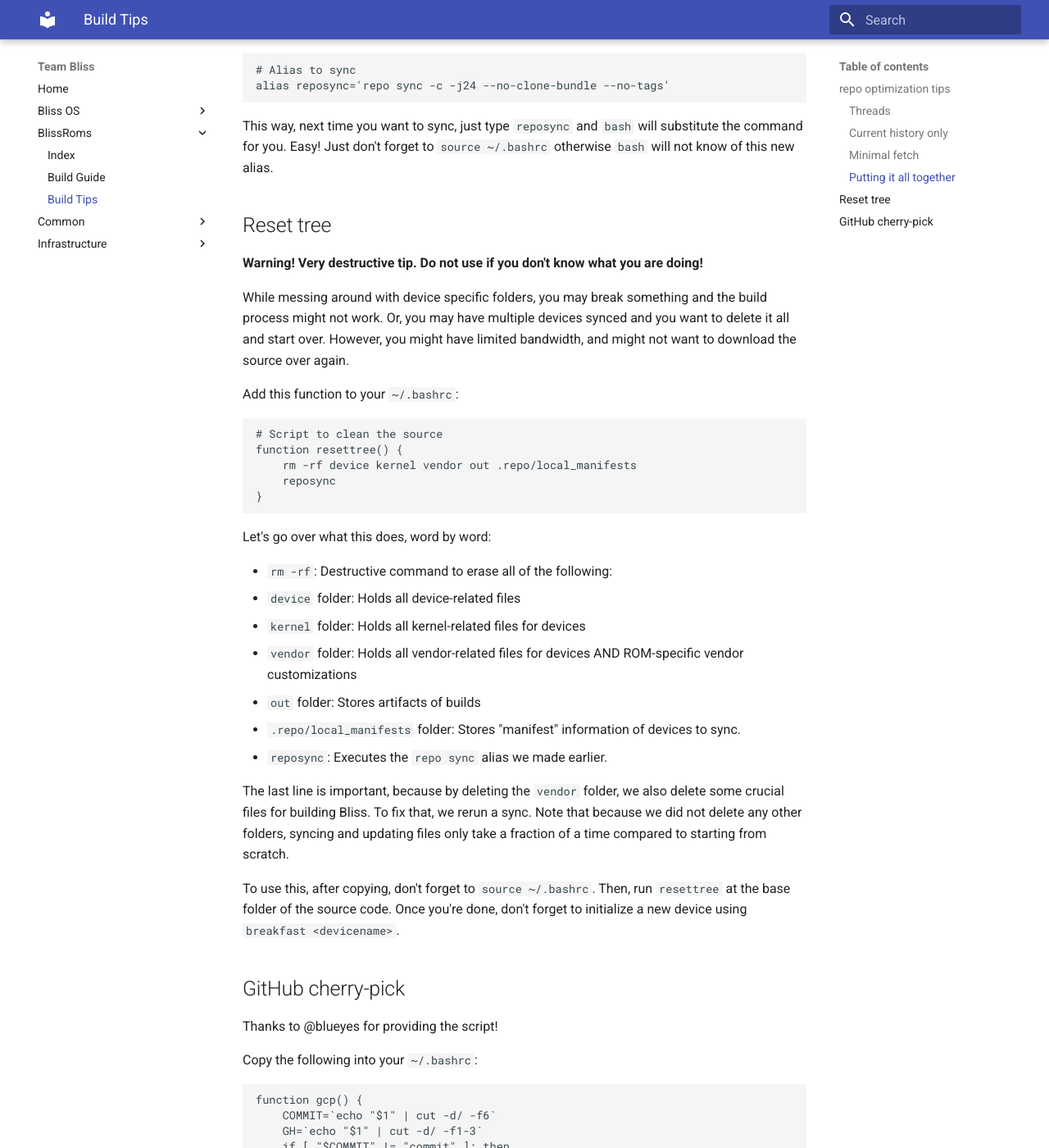
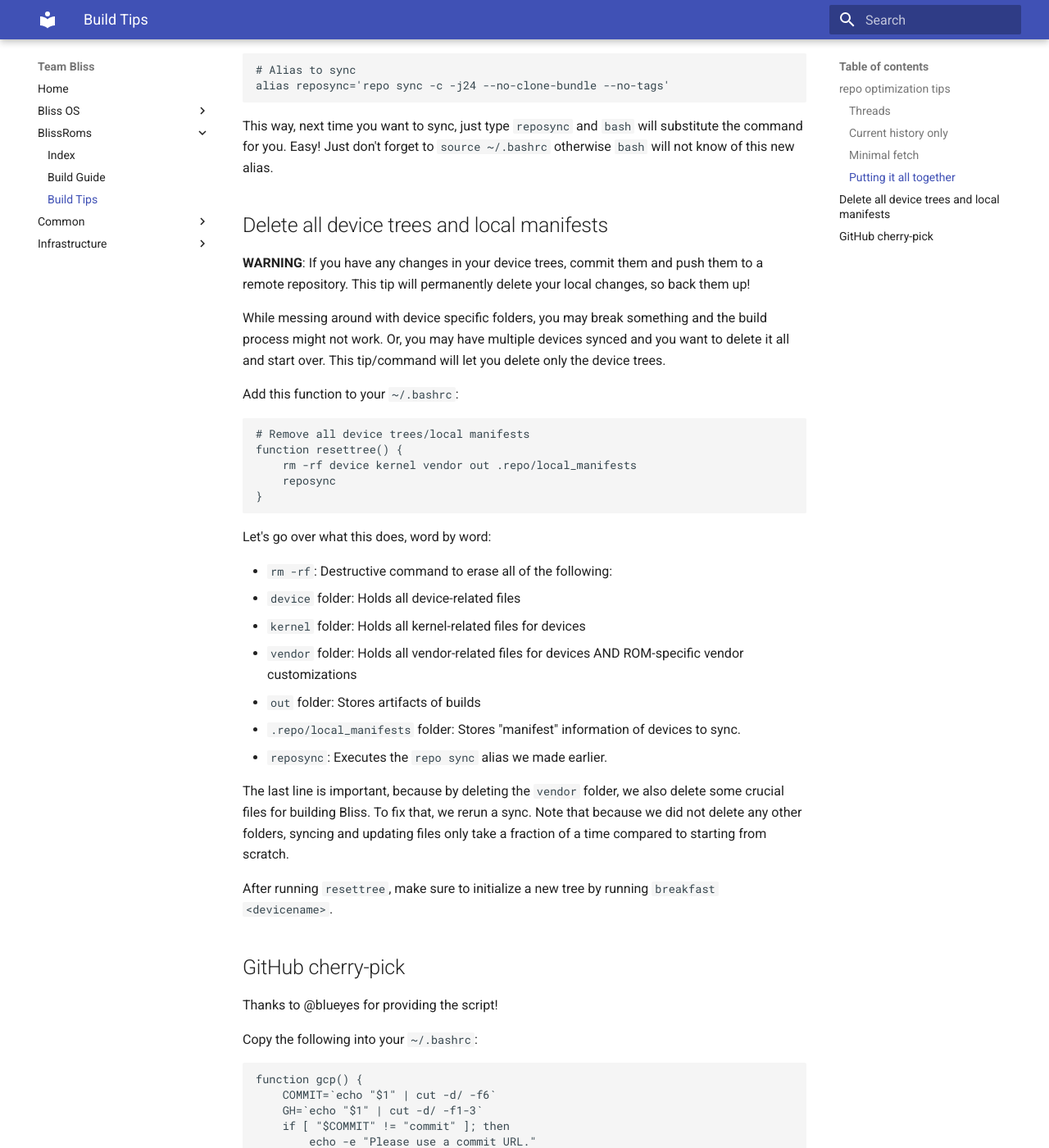
Before and after one commit to BlissRoms/Documentation-old, an MkDocs documentation site: the page built from docs/BlissRoms/build-tips.md, in a window 1280 px wide and 1400 px high, scrolled down 1090 px. Shown: the whole window at 82% size. Built offline with MkDocs 1.6.1 and Material for MkDocs 9.7.7, drawn with Linux system fonts in a browser that asks for light colours.

Commit message:
BlissRoms: Delete device trees and local manifest fix
Clear up previous wording
Change-Id: Idc797f86b7b6163c62cf9947c83ef13df4148d89

```diff
--- a/docs/BlissRoms/build-tips.md
+++ b/docs/BlissRoms/build-tips.md
@@ -37,15 +37,15 @@ Open up `~/.bashrc` and add these lines:
 
 This way, next time you want to sync, just type `reposync` and `bash` will substitute the command for you. Easy! Just don't forget to `source ~/.bashrc` otherwise `bash` will not know of this new alias.
 
-## Reset tree
+## Delete all device trees and local manifests
 
-**Warning! Very destructive tip. Do not use if you don't know what you are doing!**
+**WARNING**: If you have any changes in your device trees, commit them and push them to a remote repository. This tip will permanently delete your local changes, so back them up!
 
-While messing around with device specific folders, you may break something and the build process might not work. Or, you may have multiple devices synced and you want to delete it all and start over. However, you might have limited bandwidth, and might not want to download the source over again.
+While messing around with device specific folders, you may break something and the build process might not work. Or, you may have multiple devices synced and you want to delete it all and start over. This tip/command will let you delete only the device trees.
 
 Add this function to your `~/.bashrc`:
 
-    # Script to clean the source
+    # Remove all device trees/local manifests
     function resettree() {
         rm -rf device kernel vendor out .repo/local_manifests
         reposync
@@ -63,7 +63,7 @@ Let's go over what this does, word by word:
 
 The last line is important, because by deleting the `vendor` folder, we also delete some crucial files for building Bliss. To fix that, we rerun a sync. Note that because we did not delete any other folders, syncing and updating files only take a fraction of a time compared to starting from scratch.
 
-To use this, after copying, don't forget to `source ~/.bashrc`. Then, run `resettree` at the base folder of the source code. Once you're done, don't forget to initialize a new device using `breakfast <devicename>`.
+After running `resettree`, make sure to initialize a new tree by running `breakfast <devicename>`.
 
 ## GitHub cherry-pick
 
```
